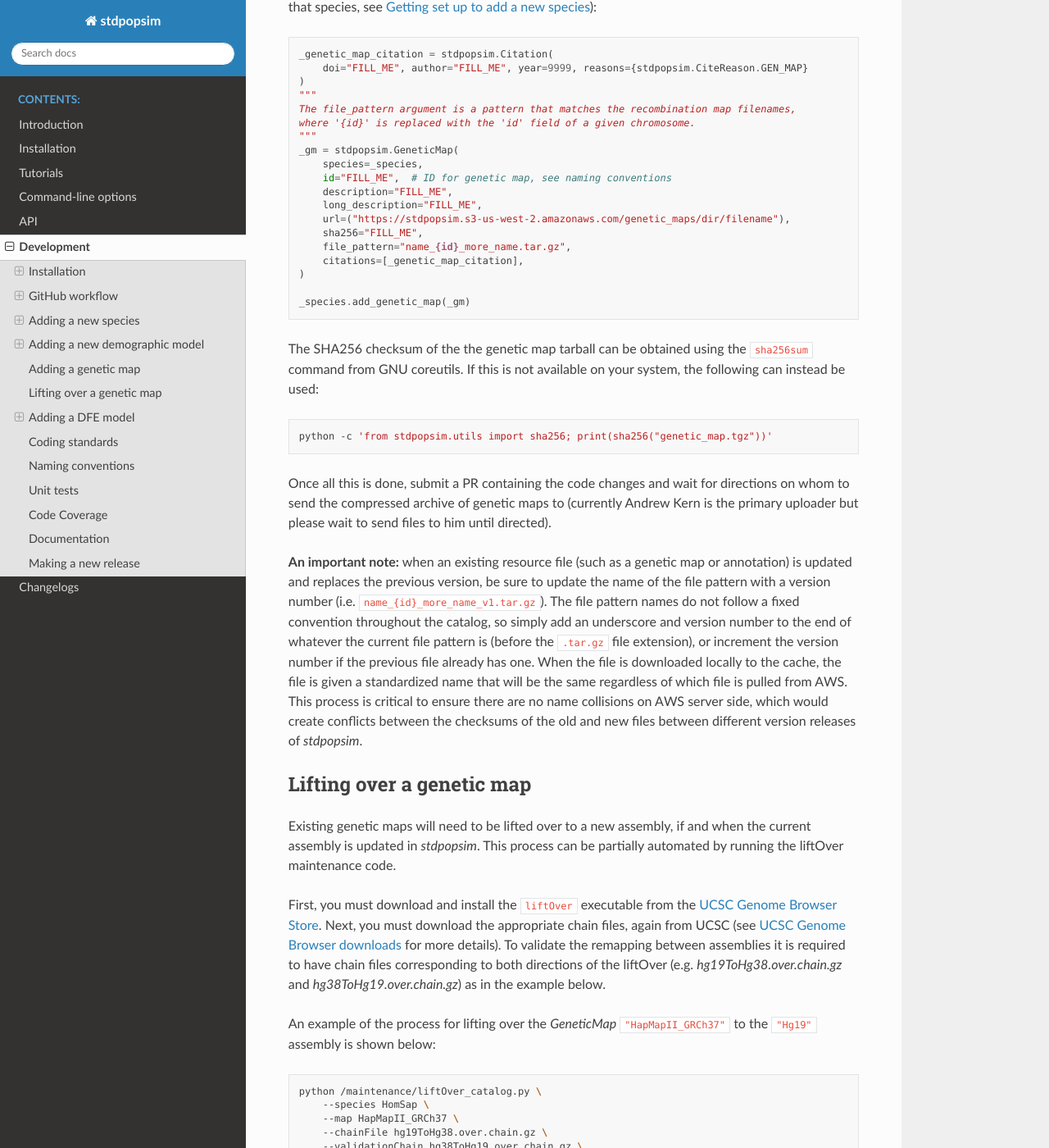
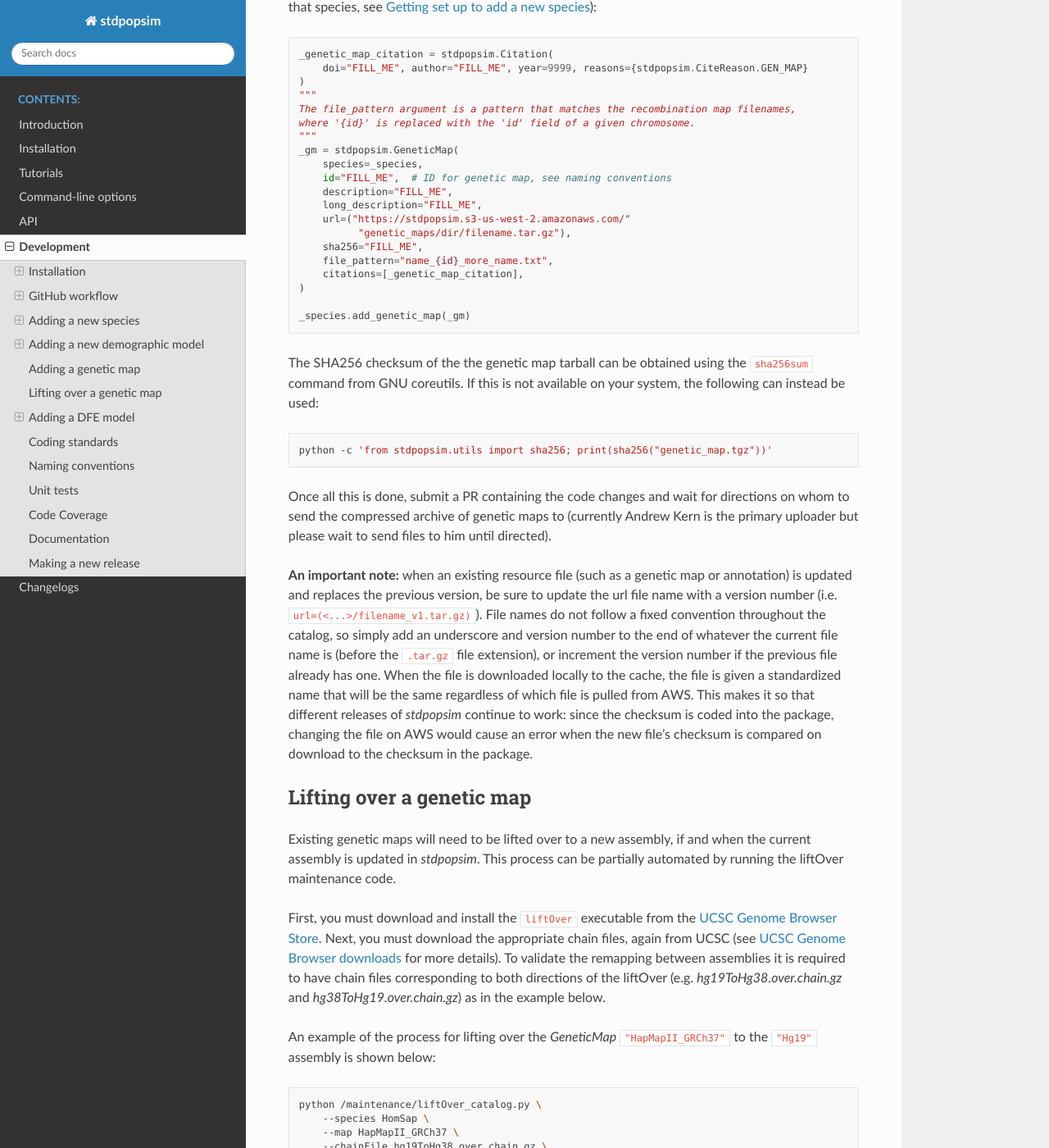
Before and after one commit to popsim-consortium/stdpopsim, a Sphinx documentation site: the page built from docs/development.rst, in a window 1280 px wide and 1400 px high, scrolled down 23366 px. Shown: the whole window at 82% size. Built offline with Sphinx 7.4.7 and the Read the Docs theme 2.0.0, drawn with Linux system fonts in a browser that asks for light colours; pages that are not in the unit, such as notebooks, are missing from menus.

Commit message:
rfurther revisions to docs, reset ensemble version

```diff
--- a/docs/development.rst
+++ b/docs/development.rst
@@ -1335,9 +1335,10 @@ see `Getting set up to add a new species`_):
         id="FILL_ME",  # ID for genetic map, see naming conventions
         description="FILL_ME",
         long_description="FILL_ME",
-        url=("https://stdpopsim.s3-us-west-2.amazonaws.com/genetic_maps/dir/filename"),
+        url=("https://stdpopsim.s3-us-west-2.amazonaws.com/"
+              "genetic_maps/dir/filename.tar.gz"),
         sha256="FILL_ME",
-        file_pattern="name_{id}_more_name.tar.gz",
+        file_pattern="name_{id}_more_name.txt",
         citations=[_genetic_map_citation],
     )
 
@@ -1358,17 +1359,18 @@ primary uploader but please wait to send files to him until directed).
 **An important note:**
 when an existing resource file (such as a genetic map or annotation)
 is updated and replaces the previous version,
-be sure to update the name of the file pattern with a version number
-(i.e. ``name_{id}_more_name_v1.tar.gz``).
-The file pattern names do not follow a fixed convention throughout the catalog,
+be sure to update the url file name with a version number
+(i.e. ``url=(<...>/filename_v1.tar.gz)``).
+File names do not follow a fixed convention throughout the catalog,
 so simply add an underscore and version number to the end of whatever the current
-file pattern is (before the ``.tar.gz`` file extension),
+file name is (before the ``.tar.gz`` file extension),
 or increment the version number if the previous file already has one.
 When the file is downloaded locally to the cache, the file is given a standardized name
 that will be the same regardless of which file is pulled from AWS.
-This process is critical to ensure there are no name collisions on AWS server side,
-which would create conflicts between the checksums of the old and new files between
-different version releases of `stdpopsim`.
+This makes it so that different releases of `stdpopsim` continue to work:
+since the checksum is coded into the package,
+changing the file on AWS would cause an error when the new file's
+checksum is compared on download to the checksum in the package.
 
 **************************
 Lifting over a genetic map
```
Also changed, not shown: 1 other file.
